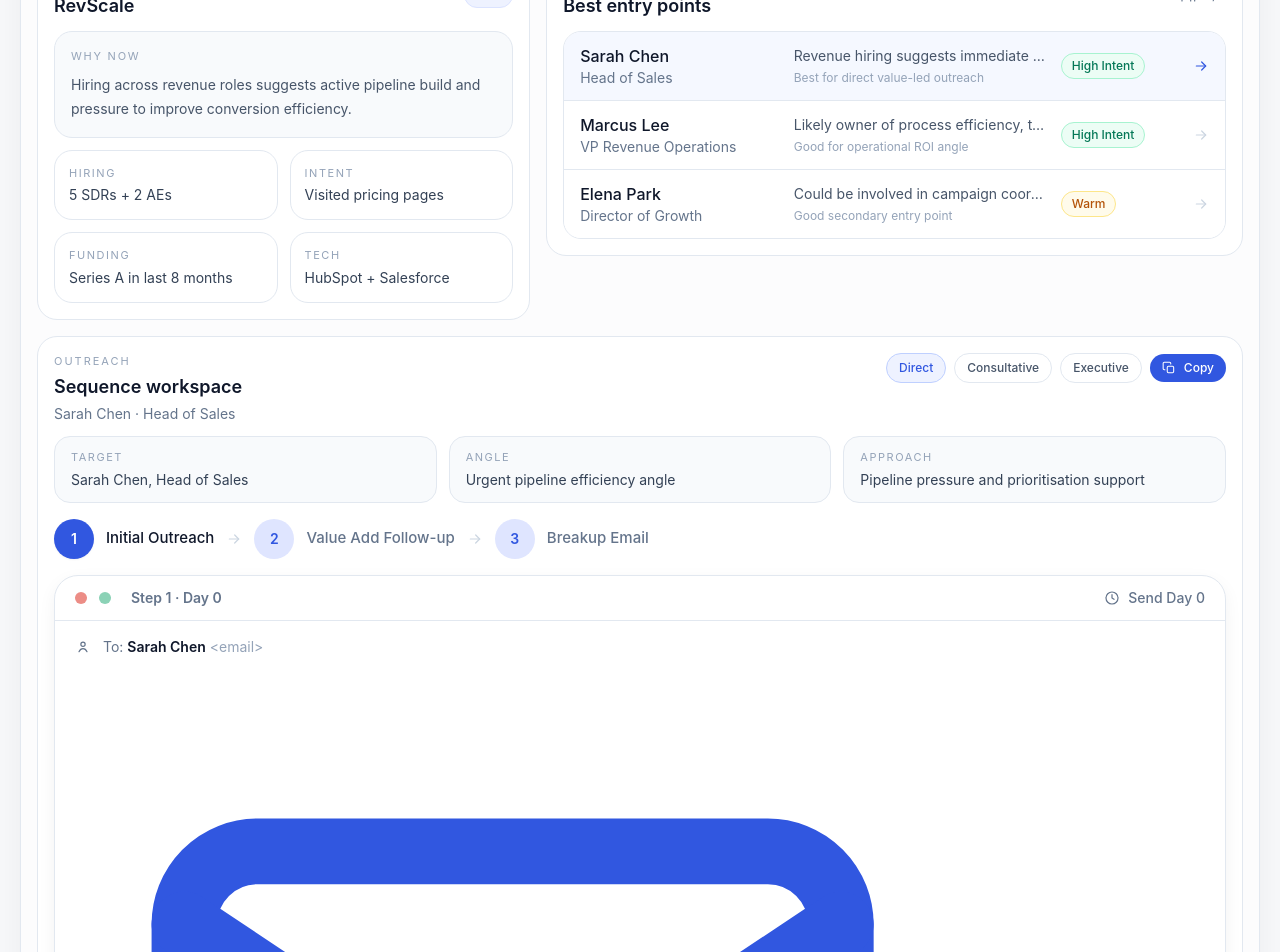
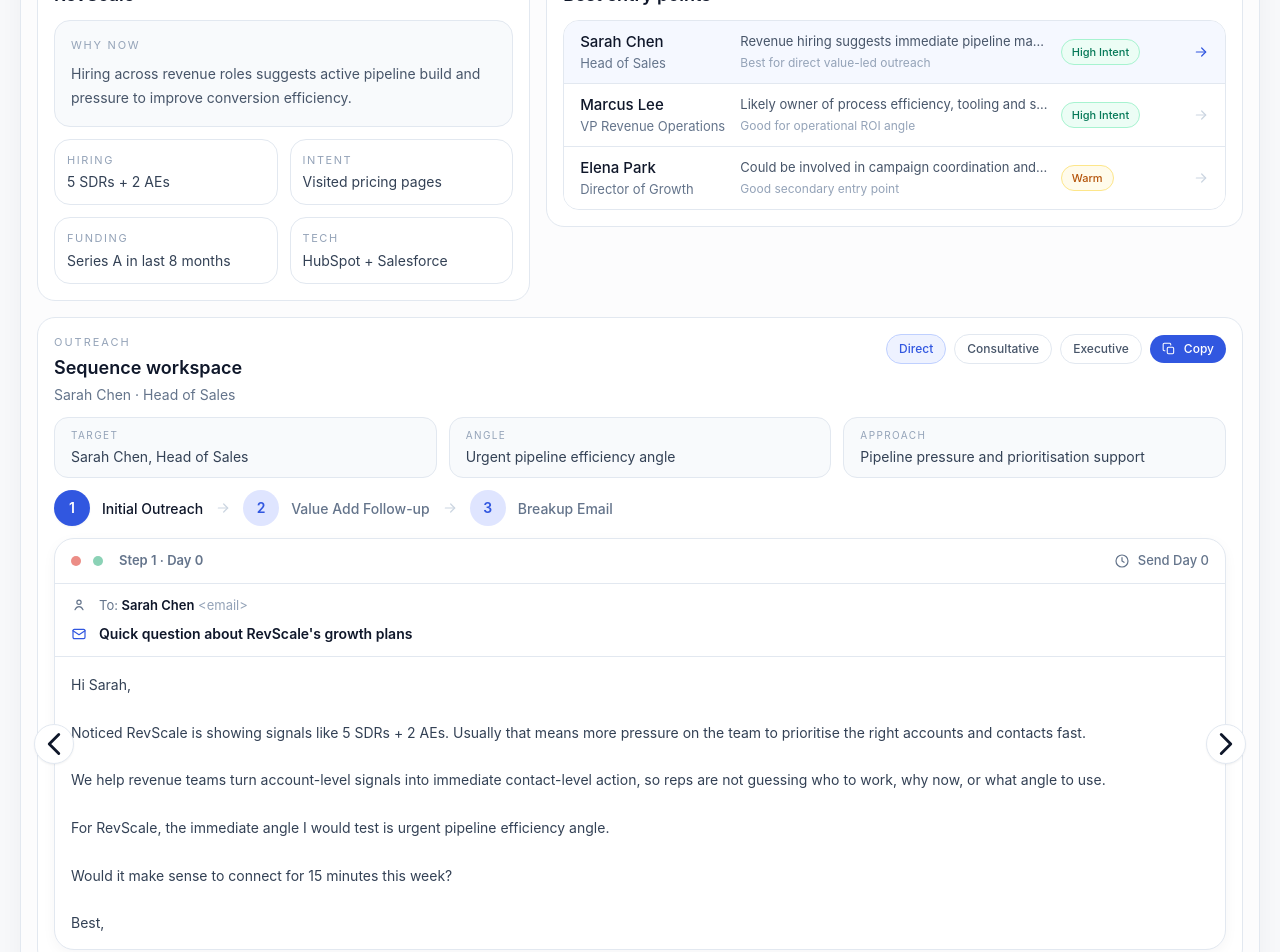
Before and after one commit to powerstephen/SignalOps, a Next.js app: page /generate in a window 1280 px wide. Shown: the part 420-1372 px from the top of the page. Built offline with nearby package versions, Linux system fonts and the light colour scheme.

Commit message:
Update page.tsx

```diff
--- a/app/generate/page.tsx
+++ b/app/generate/page.tsx
@@ -412,21 +412,21 @@ export default function GeneratePage() {
 
   return (
     <div className="min-h-screen bg-[#f7f8fa] text-[#111827]">
-      <div className="mx-auto max-w-[1680px] px-5 py-6">
-        <div className="mb-5">
+      <div className="mx-auto max-w-[1680px] px-5 py-5">
+        <div className="mb-4">
           <div className="mb-2 inline-flex items-center gap-2 rounded-full border border-[#dbe3ff] bg-[#eef2ff] px-3 py-1 text-xs font-medium text-[#3157e0]">
             <SparklesIcon className="h-3.5 w-3.5" />
             Generate
           </div>
-          <h1 className="text-[30px] font-semibold tracking-tight">
+          <h1 className="text-[28px] font-semibold tracking-tight">
             Target accounts and move directly into outreach
           </h1>
           <p className="mt-1 text-sm text-slate-500">
-            Compact account context, practical contact selection, and a clean sequence workspace.
+            Compact company context, clean contact selection, practical sequence view.
           </p>
         </div>
 
-        <div className="overflow-hidden rounded-[24px] border border-slate-200 bg-white shadow-[0_10px_30px_rgba(15,23,42,0.05)]">
+        <div className="overflow-hidden rounded-[22px] border border-slate-200 bg-white shadow-[0_10px_25px_rgba(15,23,42,0.04)]">
           <div className="grid grid-cols-12 border-b border-slate-200 px-5 py-3 text-[11px] uppercase tracking-[0.16em] text-slate-500">
             <div className="col-span-4">Account</div>
             <div className="col-span-2">Segment</div>
@@ -489,7 +489,7 @@ export default function GeneratePage() {
                     <div className="grid gap-4">
                       <div className="grid gap-4 xl:grid-cols-12">
                         <div className="xl:col-span-5">
-                          <div className="rounded-[20px] border border-slate-200 bg-white p-4">
+                          <div className="rounded-[18px] border border-slate-200 bg-white p-4">
                             <div className="mb-3 flex items-center justify-between">
                               <div>
                                 <div className="text-[11px] uppercase tracking-[0.18em] text-slate-400">
@@ -505,7 +505,7 @@ export default function GeneratePage() {
                               </div>
                             </div>
 
-                            <div className="rounded-[18px] border border-slate-200 bg-slate-50 p-4">
+                            <div className="rounded-[16px] border border-slate-200 bg-slate-50 p-4">
                               <div className="text-[11px] uppercase tracking-[0.16em] text-slate-400">
                                 Why now
                               </div>
@@ -518,7 +518,7 @@ export default function GeneratePage() {
                               {expandedAccount.signals.map((signal) => (
                                 <div
                                   key={`${expandedAccount.id}-${signal.label}`}
-                                  className="rounded-[18px] border border-slate-200 bg-white p-3.5"
+                                  className="rounded-[16px] border border-slate-200 bg-white p-3"
                                 >
                                   <div className="text-[11px] uppercase tracking-[0.14em] text-slate-400">
                                     {signal.label}
@@ -531,7 +531,7 @@ export default function GeneratePage() {
                         </div>
 
                         <div className="xl:col-span-7">
-                          <div className="rounded-[20px] border border-slate-200 bg-white p-4">
+                          <div className="rounded-[18px] border border-slate-200 bg-white p-4">
                             <div className="mb-3 flex items-center justify-between">
                               <div>
                                 <div className="text-[11px] uppercase tracking-[0.18em] text-slate-400">
@@ -548,7 +548,7 @@ export default function GeneratePage() {
                               </div>
                             </div>
 
-                            <div className="divide-y divide-slate-200 overflow-hidden rounded-[18px] border border-slate-200">
+                            <div className="divide-y divide-slate-200 overflow-hidden rounded-[16px] border border-slate-200">
                               {expandedAccount.contacts.map((contact) => {
                                 const isSelected = selectedContactId === contact.id;
 
@@ -557,25 +557,25 @@ export default function GeneratePage() {
                                     key={contact.id}
                                     onClick={() => setSelectedContactId(contact.id)}
                                     className={cx(
-                                      "grid w-full grid-cols-12 items-center gap-3 px-4 py-3 text-left transition",
+                                      "grid w-full grid-cols-12 items-center gap-3 px-4 py-2.5 text-left transition",
                                       isSelected ? "bg-[#f5f8ff]" : "bg-white hover:bg-slate-50"
                                     )}
                                   >
-                                    <div className="col-span-4 min-w-0">
-                                      <div className="truncate text-[16px] font-medium text-slate-900">
+                                    <div className="col-span-3 min-w-0">
+                                      <div className="truncate text-[15px] font-medium text-slate-900">
                                         {contact.name}
                                       </div>
-                                      <div className="truncate text-sm text-slate-500">
+                                      <div className="truncate text-[13px] text-slate-500">
                                         {contact.title}
                                       </div>
                                     </div>
 
-                                    <div className="col-span-5 min-w-0">
-                                      <div className="truncate text-sm text-slate-600">
+                                    <div className="col-span-6 min-w-0">
+                                      <div className="truncate text-[13px] text-slate-600">
                                         {contact.reason}
                                       </div>
                                       {contact.channelHint && (
-                                        <div className="mt-1 truncate text-xs text-slate-400">
+                                        <div className="mt-0.5 truncate text-[12px] text-slate-400">
                                           {contact.channelHint}
                                         </div>
                                       )}
@@ -584,7 +584,7 @@ export default function GeneratePage() {
                                     <div className="col-span-2 flex justify-start">
                                       <span
                                         className={cx(
-                                          "inline-flex rounded-full border px-2.5 py-1 text-xs font-medium",
+                                          "inline-flex rounded-full border px-2.5 py-1 text-[11px] font-medium",
                                           scoreBadgeClasses(contact.score)
                                         )}
                                       >
@@ -676,10 +676,10 @@ function SequenceWorkspace({
 
   if (!contact) {
     return (
-      <div className="rounded-[20px] border border-slate-200 bg-white p-4">
+      <div className="rounded-[18px] border border-slate-200 bg-white p-4">
         <div className="text-[11px] uppercase tracking-[0.18em] text-slate-400">Outreach</div>
         <div className="mt-1 text-[18px] font-semibold text-slate-900">Sequence workspace</div>
-        <div className="mt-3 rounded-[18px] border border-dashed border-slate-200 bg-slate-50 p-4 text-sm text-slate-500">
+        <div className="mt-3 rounded-[16px] border border-dashed border-slate-200 bg-slate-50 p-4 text-sm text-slate-500">
           Select a contact to open the outreach sequence.
         </div>
       </div>
@@ -688,7 +688,7 @@ function SequenceWorkspace({
 
   if (!sequence) {
     return (
-      <div className="rounded-[20px] border border-slate-200 bg-white p-4">
+      <div className="rounded-[18px] border border-slate-200 bg-white p-4">
         <div className="text-[11px] uppercase tracking-[0.18em] text-slate-400">Outreach</div>
         <div className="mt-1 text-[18px] font-semibold text-slate-900">Sequence workspace</div>
       </div>
@@ -698,7 +698,7 @@ function SequenceWorkspace({
   const activeStep = sequence.steps[activeStepIndex];
 
   return (
-    <div className="rounded-[20px] border border-slate-200 bg-white p-4">
+    <div className="rounded-[18px] border border-slate-200 bg-white p-4">
       <div className="mb-3 flex flex-wrap items-start justify-between gap-3">
         <div>
           <div className="text-[11px] uppercase tracking-[0.18em] text-slate-400">Outreach</div>
@@ -734,13 +734,13 @@ function SequenceWorkspace({
         </div>
       </div>
 
-      <div className="mb-4 grid gap-3 md:grid-cols-3">
+      <div className="mb-3 grid gap-3 md:grid-cols-3">
         <MetaPill label="Target" value={`${contact.name}, ${contact.title}`} />
         <MetaPill label="Angle" value={getAngle(contact)} />
         <MetaPill label="Approach" value={getApproach(contact)} />
       </div>
 
-      <div className="mb-4 flex flex-wrap items-center gap-3">
+      <div className="mb-3 flex flex-wrap items-center gap-3">
         {sequence.steps.map((step, index) => {
           const active = index === activeStepIndex;
 
@@ -752,7 +752,7 @@ function SequenceWorkspace({
               >
                 <span
                   className={cx(
-                    "flex h-10 w-10 items-center justify-center rounded-full text-sm font-semibold transition",
+                    "flex h-9 w-9 items-center justify-center rounded-full text-sm font-semibold transition",
                     active ? "bg-[#3157e0] text-white shadow-sm" : "bg-[#dfe5ff] text-[#3157e0]"
                   )}
                 >
@@ -761,7 +761,7 @@ function SequenceWorkspace({
 
                 <span
                   className={cx(
-                    "text-[15px] font-medium transition",
+                    "text-[14px] font-medium transition",
                     active ? "text-slate-900" : "text-slate-500"
                   )}
                 >
@@ -778,25 +778,25 @@ function SequenceWorkspace({
       </div>
 
       <div className="relative">
-        <div className="rounded-[24px] border border-slate-200 bg-white shadow-[0_6px_18px_rgba(15,23,42,0.05)]">
-          <div className="flex items-center justify-between rounded-t-[24px] border-b border-slate-200 px-5 py-3">
+        <div className="rounded-[20px] border border-slate-200 bg-white shadow-[0_4px_14px_rgba(15,23,42,0.04)]">
+          <div className="flex items-center justify-between rounded-t-[20px] border-b border-slate-200 px-4 py-3">
             <div className="flex items-center gap-3">
-              <span className="h-3 w-3 rounded-full bg-[#ec8d86]" />
-              <span className="h-3 w-3 rounded-full bg-[#8bd2b6]" />
-              <div className="ml-2 text-sm font-semibold text-slate-500">
+              <span className="h-2.5 w-2.5 rounded-full bg-[#ec8d86]" />
+              <span className="h-2.5 w-2.5 rounded-full bg-[#8bd2b6]" />
+              <div className="ml-1 text-[13px] font-semibold text-slate-500">
                 Step {activeStep.stepNumber} · Day{" "}
                 {activeStep.stepNumber === 1 ? "0" : activeStep.stepNumber === 2 ? "3" : "7"}
               </div>
             </div>
 
-            <div className="flex items-center gap-2 text-sm font-medium text-slate-500">
+            <div className="flex items-center gap-2 text-[13px] font-medium text-slate-500">
               <ClockIcon className="h-4 w-4" />
               {activeStep.sendLabel}
             </div>
           </div>
 
-          <div className="border-b border-slate-200 px-5 py-4">
-            <div className="mb-3 flex items-center gap-3 text-sm text-slate-500">
+          <div className="border-b border-slate-200 px-4 py-3">
+            <div className="mb-2 flex items-center gap-3 text-[13px] text-slate-500">
               <UserIcon className="h-4 w-4" />
               <span>
                 To: <span className="font-semibold text-slate-900">{contact.name}</span>{" "}
@@ -804,14 +804,14 @@ function SequenceWorkspace({
               </span>
             </div>
 
-            <div className="flex items-center gap-3 text-sm font-semibold text-slate-900">
-              <MailIcon className="h-4.5 w-4.5 text-[#3157e0]" />
+            <div className="flex items-center gap-3 text-[14px] font-semibold text-slate-900">
+              <MailIcon className="h-4 w-4 text-[#3157e0]" />
               {activeStep.subject}
             </div>
           </div>
 
-          <div className="px-5 py-5">
-            <div className="whitespace-pre-wrap text-[15px] leading-[1.75] text-slate-700">
+          <div className="px-4 py-4">
+            <div className="max-h-[260px] overflow-y-auto whitespace-pre-wrap pr-2 text-[14px] leading-[1.7] text-slate-700">
               {activeStep.body}
             </div>
           </div>
@@ -819,18 +819,18 @@ function SequenceWorkspace({
 
         <button
           onClick={prevStep}
-          className="absolute left-0 top-1/2 z-10 flex h-12 w-12 -translate-x-1/2 -translate-y-1/2 items-center justify-center rounded-full border border-slate-200 bg-white text-slate-900 shadow-md transition hover:scale-[1.02]"
+          className="absolute left-0 top-1/2 z-10 flex h-10 w-10 -translate-x-1/2 -translate-y-1/2 items-center justify-center rounded-full border border-slate-200 bg-white text-slate-900 shadow-sm transition hover:scale-[1.02]"
           aria-label="Previous step"
         >
-          <ChevronLeftIcon className="h-5 w-5" />
+          <ChevronLeftIcon className="h-4.5 w-4.5" />
         </button>
 
         <button
           onClick={nextStep}
-          className="absolute right-0 top-1/2 z-10 flex h-12 w-12 translate-x-1/2 -translate-y-1/2 items-center justify-center rounded-full border border-slate-200 bg-white text-slate-900 shadow-md transition hover:scale-[1.02]"
+          className="absolute right-0 top-1/2 z-10 flex h-10 w-10 translate-x-1/2 -translate-y-1/2 items-center justify-center rounded-full border border-slate-200 bg-white text-slate-900 shadow-sm transition hover:scale-[1.02]"
           aria-label="Next step"
         >
-          <ChevronRightIcon className="h-5 w-5" />
+          <ChevronRightIcon className="h-4.5 w-4.5" />
         </button>
       </div>
     </div>
@@ -839,8 +839,8 @@ function SequenceWorkspace({
 
 function MetaPill({ label, value }: { label: string; value: string }) {
   return (
-    <div className="rounded-[16px] border border-slate-200 bg-slate-50 px-4 py-3">
-      <div className="text-[11px] uppercase tracking-[0.14em] text-slate-400">{label}</div>
+    <div className="rounded-[14px] border border-slate-200 bg-slate-50 px-4 py-2.5">
+      <div className="text-[10px] uppercase tracking-[0.14em] text-slate-400">{label}</div>
       <div className="mt-1 text-sm text-slate-700">{value}</div>
     </div>
   );
```
